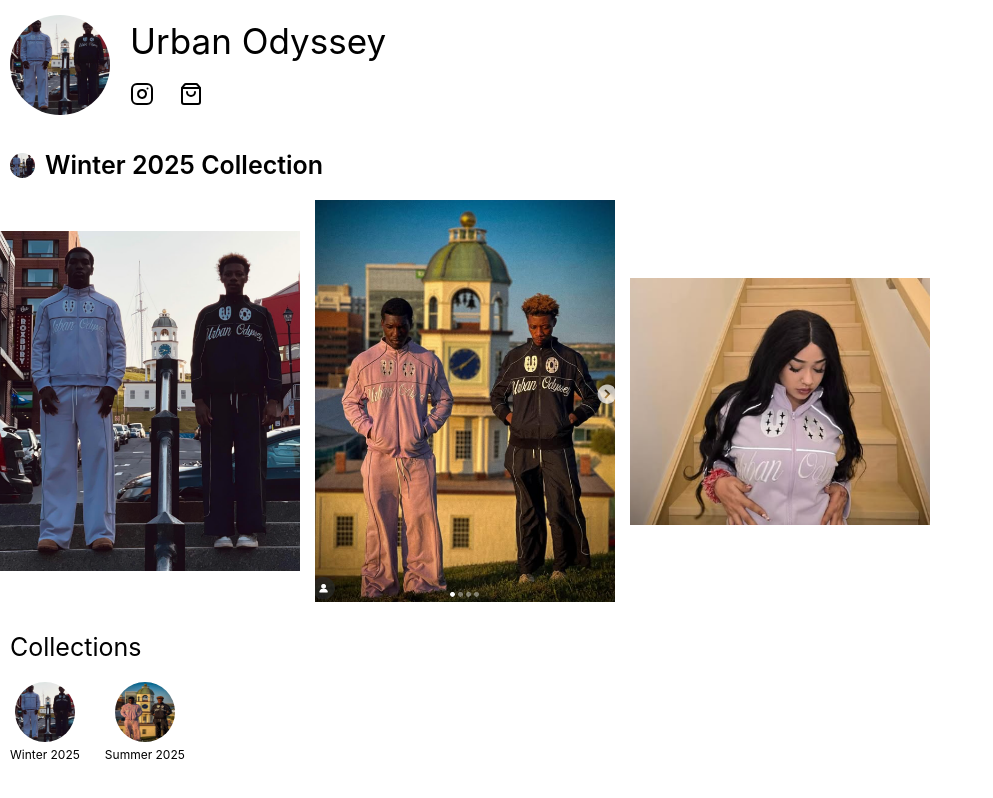
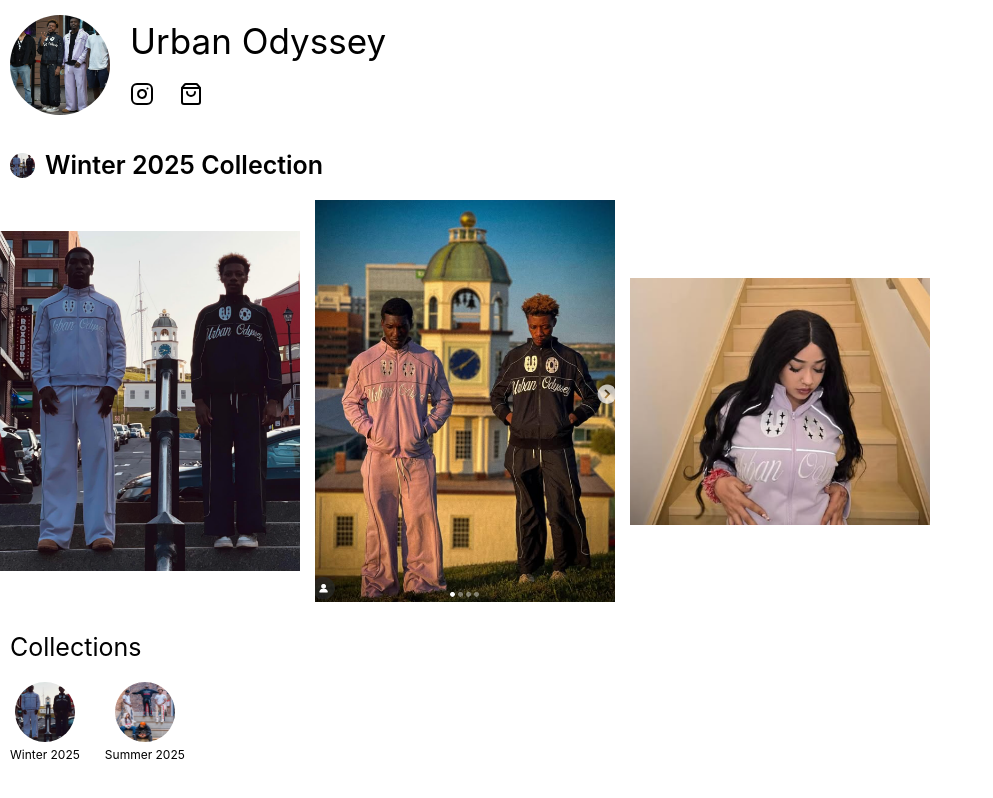
Before and after one commit to edzainhema/urbanodyssey, a React (Create React App) app: page / in a window 1280 px wide. Shown: the whole page, without its empty margins (0-993 px from the left). Built offline with nearby package versions, Linux system fonts and the light colour scheme.

Commit message:
your message here

```diff
--- a/src/App.tsx
+++ b/src/App.tsx
@@ -10,7 +10,7 @@
     <div style={{ textAlign: "center", marginTop: "00px" }}>
 		<div style={{display:'flex', flexDirection:'row', alignItems:'center', marginLeft:'10px'}}>
 			<img
-				src="/image.png"
+				src="/image_four.png"
 				alt="Urban Odyssey 1"
 				style={{
 					width: "100px",
@@ -120,7 +120,7 @@
 		</div>
 		<div style={{ display: "flex", flexDirection: "column", alignItems: "center" }}>
 		    <img
-		      src="/image_two.png"
+		      src="/image_five.png"
 		      alt="Urban Odyssey 1"
 		      style={{
 		        width: "60px",
```
Also changed, not shown: public/image_five.png (added), public/image_four.png (added).
